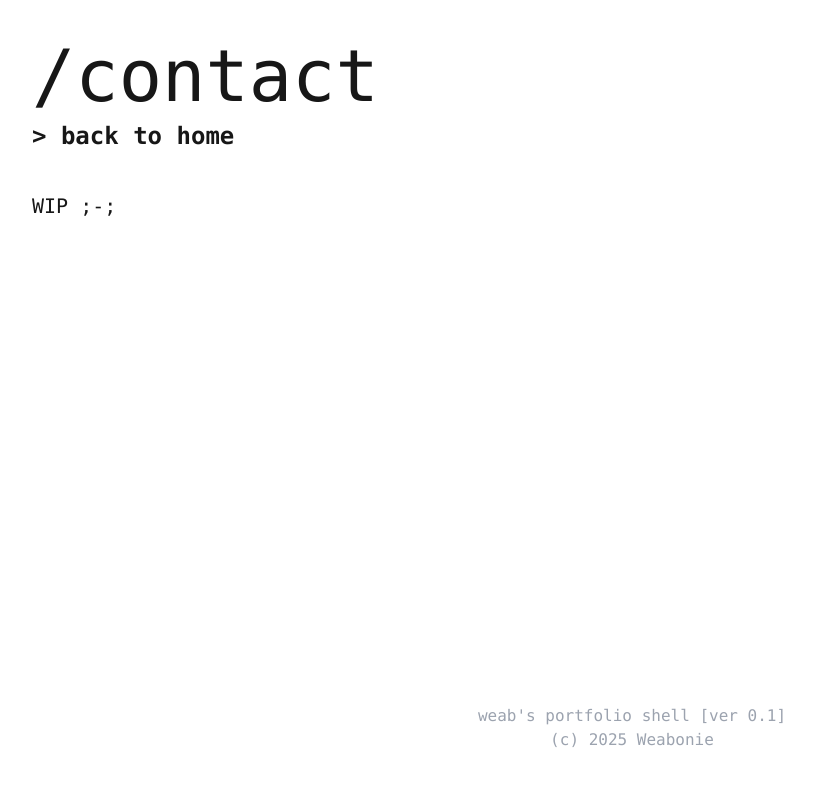
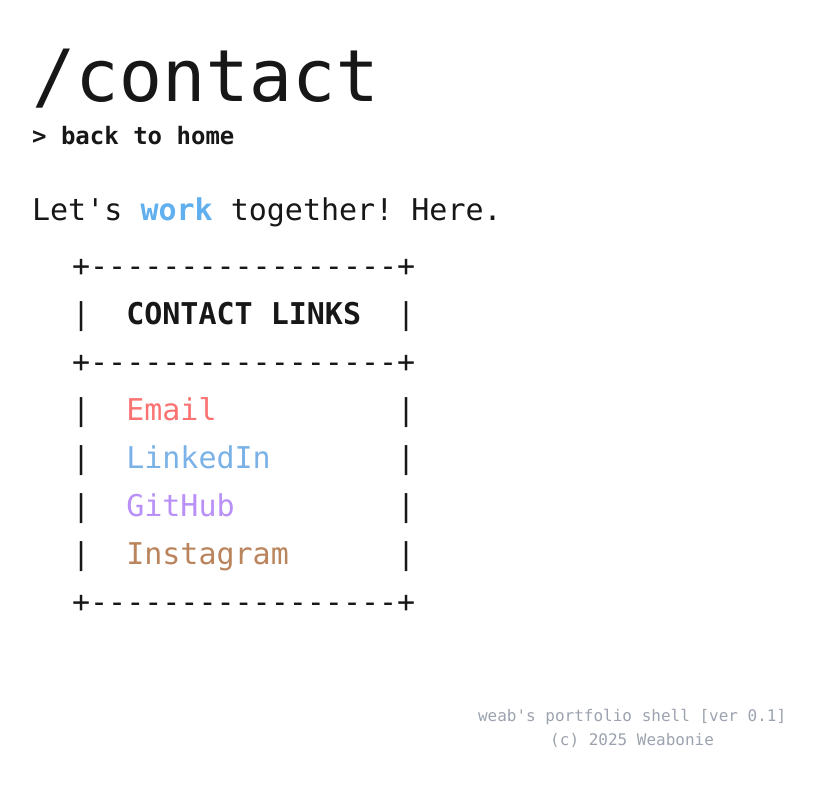
Before and after one commit to weabonie/portfolio, a Next.js app: page /contact in a window 1280 px wide. Shown: the top 786 px of the page, without its empty margins (8-822 px from the left). Built offline with nearby package versions, Linux system fonts and the light colour scheme.

Commit message:
added contact

```diff
--- a/src/app/contact/page.tsx
+++ b/src/app/contact/page.tsx
@@ -1,11 +1,45 @@
 "use client";
 
 import Link from "next/link";
+import { useEffect, useState } from "react";
 
 export default function About() {
+	const [togglePrint, setTogglePrint] = useState<boolean>(false);
+	const [toggleSocials, setToggleSocials] = useState<boolean>(false);
+
 	const title = "/contact";
 	const titleClass =
 		"text-7xl h-20 relative w-[max-content] font-mono before:absolute before:inset-0 before:animate-[typewriter_1s_steps(8)_forwards] before:bg-background after:absolute after:inset-0 after:w-[0.125em] after:animate-[typewriter_1s_steps(8)_forwards,_blink_1s_steps(8)_infinite_1s] after:bg-white";
+
+	const printClass =
+		"text-xl h-9 relative w-[max-content] font-mono before:absolute before:inset-0 before:animate-[typewriter_1s_steps(20)_forwards] before:bg-background after:absolute after:inset-0 after:w-[0.125em] after:animate-[typewriter_1s_steps(20)_forwards,_blink_1s_steps(20)_infinite_1s] after:bg-white";
+
+	useEffect(() => {
+		setTimeout(() => {
+			setTogglePrint(true);
+
+			setTimeout(() => {
+				setTogglePrint(false);
+				setToggleSocials(true);
+			}, 1500);
+		}, 500);
+	}, []);
+
+    const emailLink = "mailto:weabonie@gmail.com"
+    const linkedInLink = "https://www.linkedin.com/in/duc-nguyen-b27425287"
+    const githubLink = "https://github.com/weabonie"
+    const igLink = "https://www.instagram.com/weabonie"
+
+	const contactTableHTML = `
+  <li>+-----------------+</li>
+<li>|&nbsp; <span class="font-bold">CONTACT LINKS</span> &nbsp;|</li>
+<li>+-----------------+</li>
+<li>|&nbsp; <a class="text-[#fa7272] hover:underline" href="${emailLink}">Email</a> ${"&nbsp;".repeat(9)}|</li>
+<li>|&nbsp; <a target="_blank" rel="noopener noreferrer" class="text-[#7ab1e7] hover:underline" href="${linkedInLink}">LinkedIn</a> ${"&nbsp;".repeat(6)}|</li>
+<li>|&nbsp; <a target="_blank" rel="noopener noreferrer" class="text-[#b98ff8] hover:underline" href="${githubLink}">GitHub</a> ${"&nbsp;".repeat(8)}|</li>
+<li>|&nbsp; <a target="_blank" rel="noopener noreferrer" class="text-[#ba845d] hover:underline" href="${igLink}">Instagram</a> ${"&nbsp;".repeat(5)}|</li>
+<li>+-----------------+</li>
+  `;
 
 	return (
 		<div className="p-10">
@@ -17,7 +51,22 @@ export default function About() {
 				</Link>
 
 				<section className="text-xl space-y-5">
-					<p>WIP ;-;</p>
+					<h1 className="text-3xl">
+						Let's <span className="font-bold text-title">work</span> together!
+						{!toggleSocials ? " Wait for a sec." : " Here."}
+					</h1>
+
+					{togglePrint && (
+						<p className={printClass}>{"> "}print(contact_list)</p>
+					)}
+
+					{toggleSocials && (
+						<ul
+							className="text-3xl px-10 space-y-3"
+							// biome-ignore lint/security/noDangerouslySetInnerHtml: <explanation>
+							dangerouslySetInnerHTML={{ __html: contactTableHTML }}
+						/>
+					)}
 				</section>
 			</div>
 		</div>
```
Also changed, not shown: src/app/globals.css (line endings or trailing spaces).
